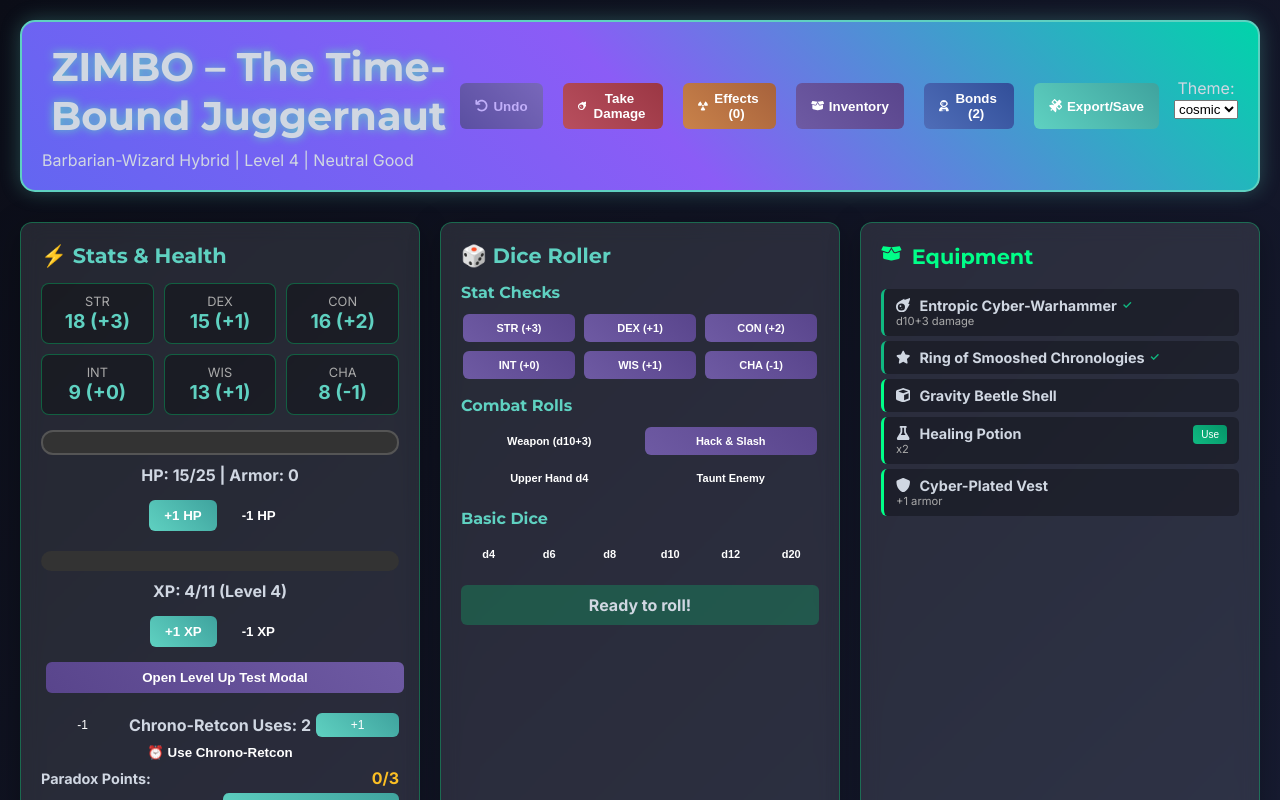
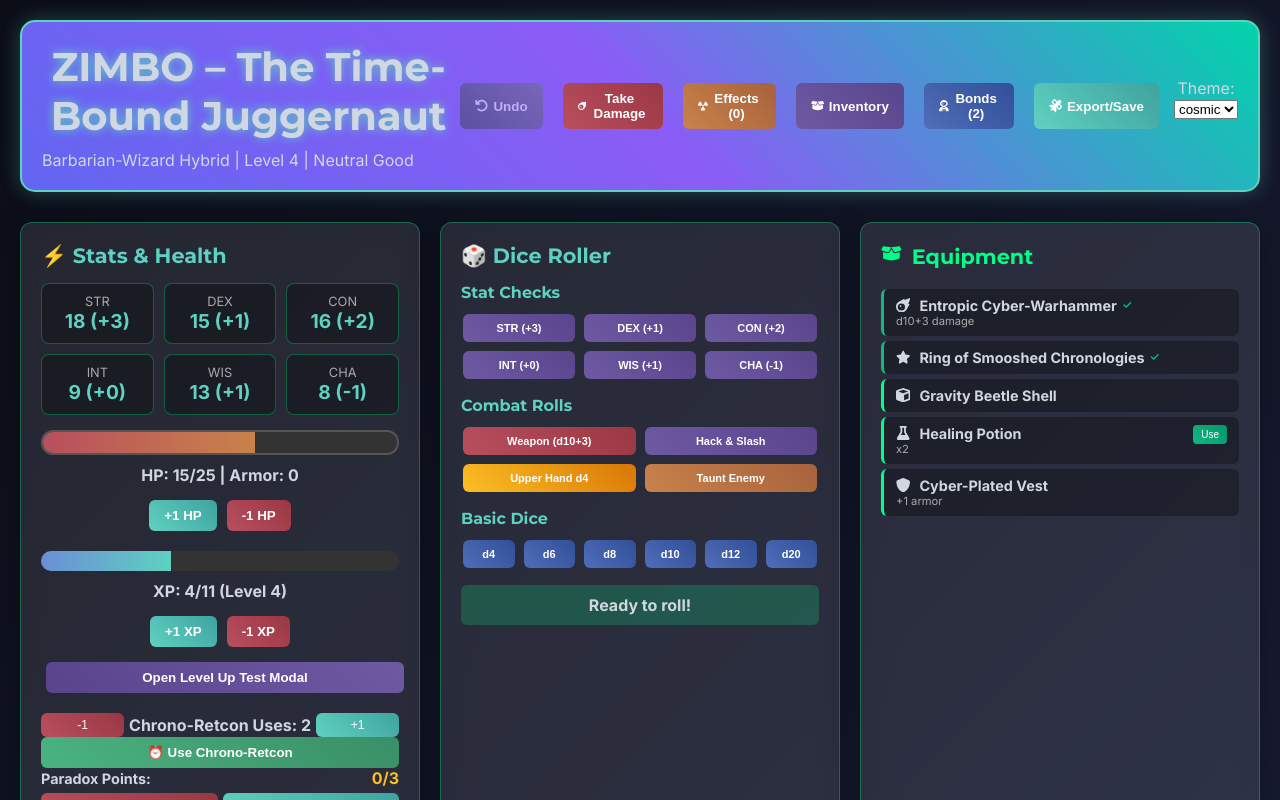
Before and after one commit to thwoom/zimbo-tauri-character-sheet, a React (Vite) app: page / in a window 1280 px wide. Shown: the top 800 px of the page. Built offline with nearby package versions, Linux system fonts and the light colour scheme.

Commit message:
define missing color variables

```diff
--- a/src/styles/theme.css
+++ b/src/styles/theme.css
@@ -25,10 +25,24 @@
 
   --color-blue: #4f6db8;
   --color-blue-dark: #324f99;
+  --color-blue-light: #6b8ed6;
 
   --color-green: #4ab381;
   --color-green-dark: #3a8f66;
   --color-green-rgb: 74, 179, 129;
+
+  --color-danger: var(--color-red);
+  --color-danger-dark: var(--color-red-dark);
+  --color-amber: var(--color-orange);
+  --color-amber-dark: var(--color-orange-dark);
+  --color-warning: #fbbf24;
+  --color-warning-dark: #d97706;
+  --color-success: var(--color-green);
+  --color-success-dark: var(--color-green-dark);
+  --color-gray: var(--color-gray-400);
+  --color-gray-dark: var(--color-gray-600);
+  --color-info: var(--color-blue);
+  --color-info-dark: var(--color-blue-dark);
 
   --overlay-poison: rgba(var(--color-accent-rgb), 0.1);
   --overlay-burning: rgba(var(--color-red-rgb), 0.15);
@@ -42,6 +56,7 @@
   --panel-bg: rgba(255, 255, 255, 0.1);
   --panel-border: rgba(var(--color-accent-rgb), 0.3);
   --panel-shadow: rgba(0, 0, 0, 0.3);
+  --color-bg-primary: var(--panel-bg);
 
   --glow-shadow: rgba(var(--color-accent-rgb), 0.3);
   --glow-shadow-strong: rgba(var(--color-accent-rgb), 0.6);
```
